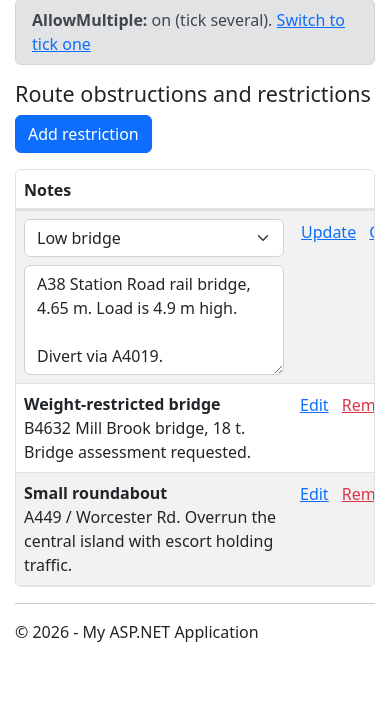
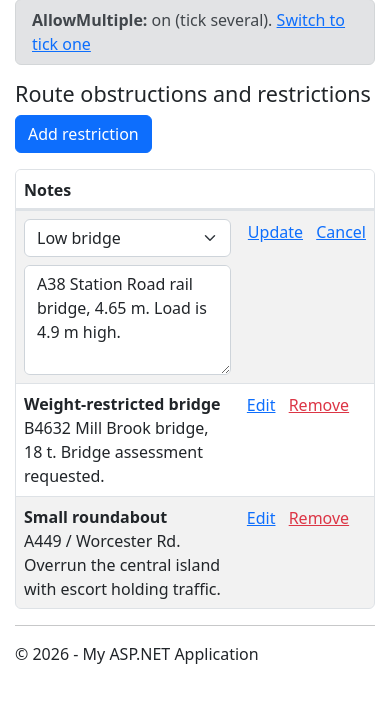
Before and after one commit to dotnetappdev/Dropdowntests, an ASP.NET Core app: a page that uses Pages/Index.cshtml in a window 390 px wide. Shown: the part 119-822 px from the top of the page. Run offline with ASP.NET Core 8, Linux system fonts and the light colour scheme.

Commit message:
Fit Edit / Remove on phone-width screens
The Notes column's 260px minimum width pushed the table wider than an
iPhone screen, cutting off Edit / Remove and Update / Cancel. The Notes
column now has a 10rem minimum and the action column takes only the
room it needs. Found from screenshots taken while testing.

Co-Authored-By: Claude Opus 5.5 <noreply@anthropic.com>
Claude-Session: https://claude.ai/code/session_01ANSfdBEHHvziirnBNsYyyY

```diff
--- a/wwwroot/css/restriction-picker.css
+++ b/wwwroot/css/restriction-picker.css
@@ -6,11 +6,12 @@
 .grid-box { overflow: auto; max-height: 440px; }
 .grid-box .table { margin-bottom: 0; }
 .gv th { position: sticky; top: 0; z-index: 1; background-color: #fff; box-shadow: inset 0 -2px 0 #dee2e6; }
-.gv td.notes { width: 100%; min-width: 260px; }
+.gv td.notes { width: 100%; min-width: 10rem; }   /* narrow enough that Edit / Remove fit on a phone */
 .gv .rname { font-weight: 600; }
 .gv .ntext { white-space: pre-line; max-width: 75ch; }
-.gv td.notes textarea { min-width: 260px; min-height: 6rem; resize: vertical; }
+.gv td.notes textarea { width: 100%; min-height: 6rem; resize: vertical; }
 .gv td { white-space: nowrap; }
+.gv td:last-child { width: 1%; }   /* the Edit / Remove column takes only the room it needs */
 .gv td.notes { white-space: normal; }
 
 /* Restriction picker in Bootstrap 5's default light theme. Buttons use Bootstrap's own
```
